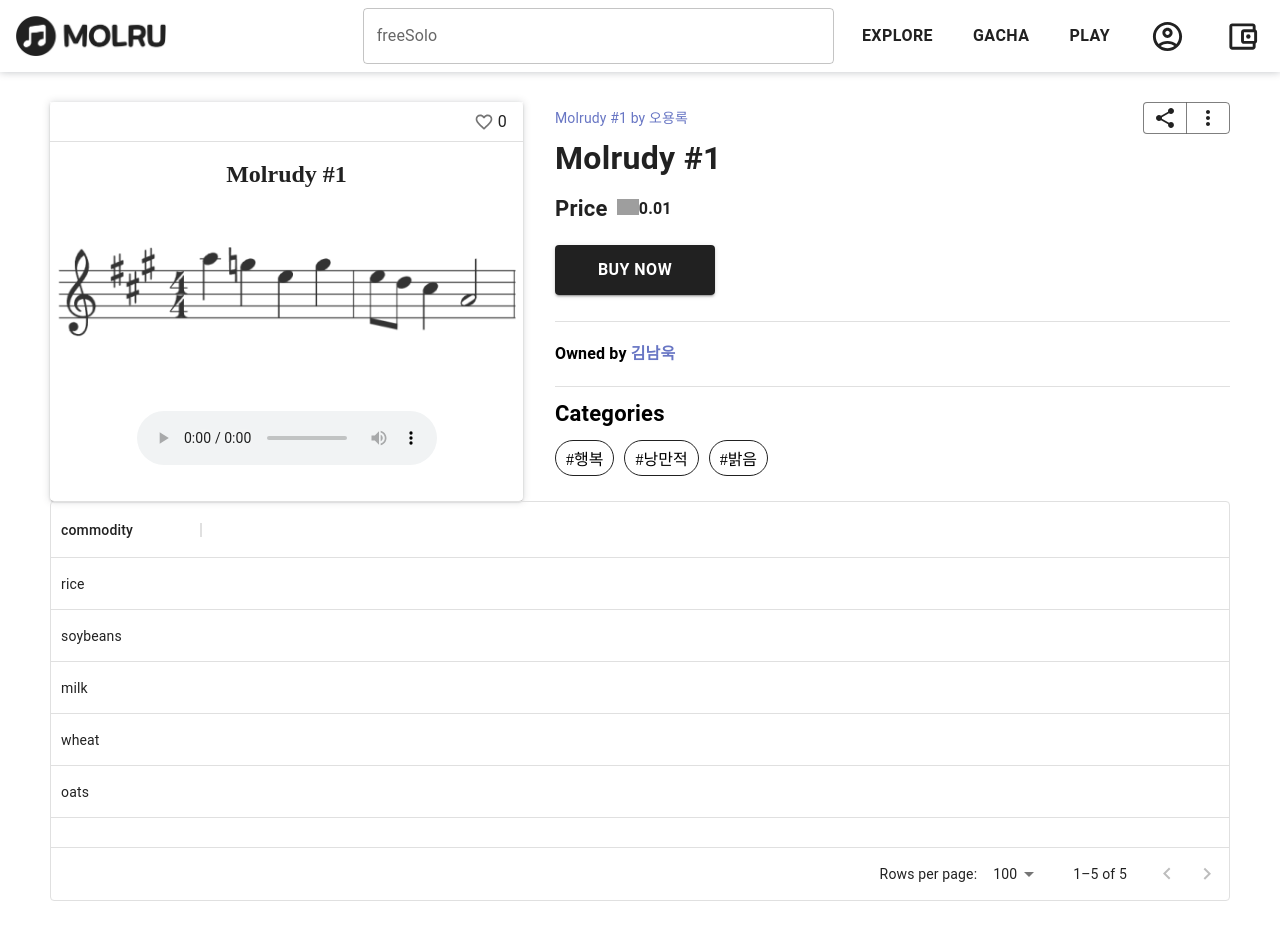
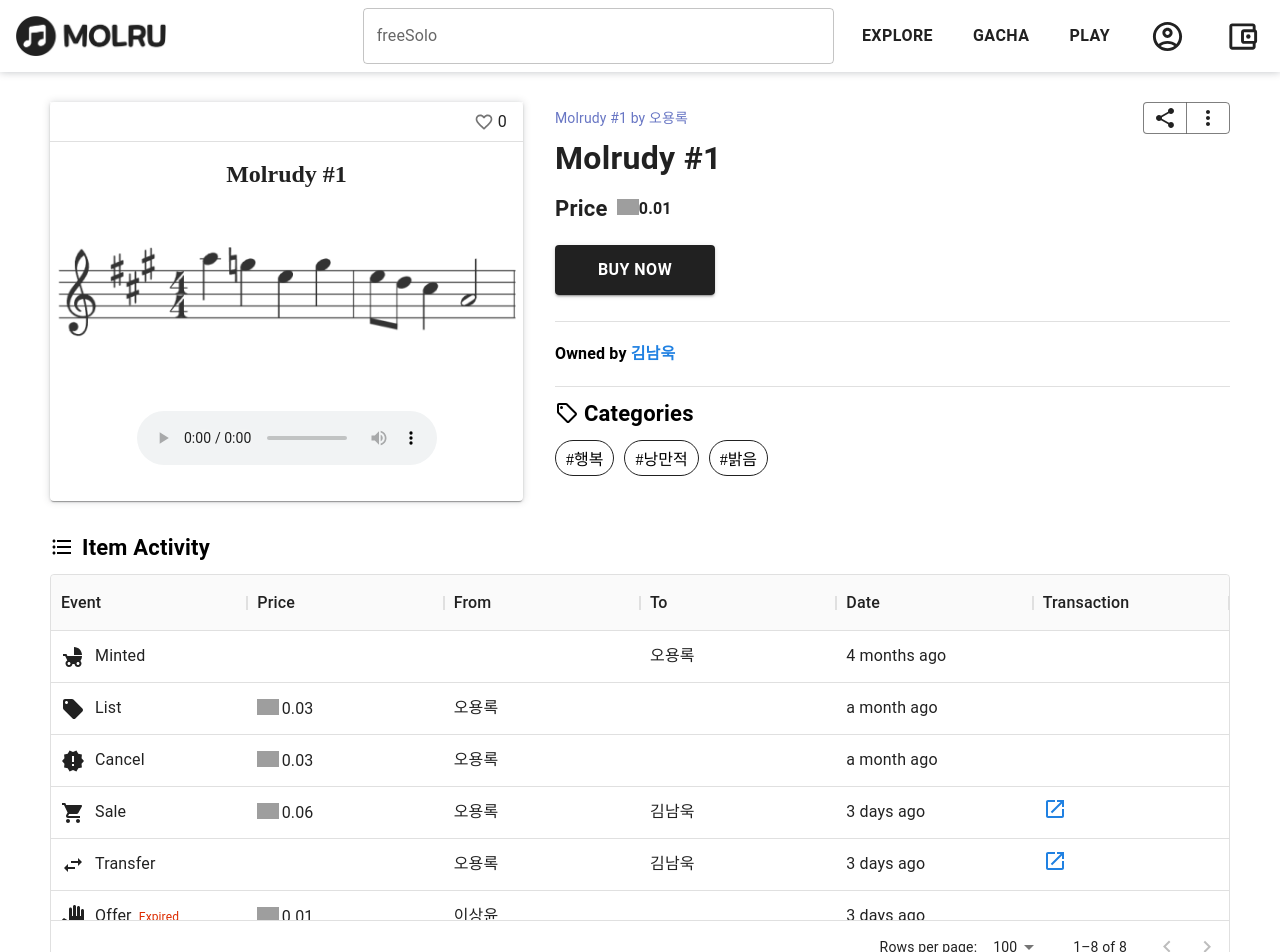
Before and after one commit to skadnr0621/MolRu, a React (Create React App) app in the folder frontend/: page /items/1 in a window 1280 px wide. Shown: the top 952 px of the page. Built offline with nearby package versions, Linux system fonts and the light colour scheme; grey boxes are pictures that could not be loaded.

Commit message:
Feat: NFT Item Detail 페이지 디자인 구현

```diff
--- a/frontend/src/components/ItemDetailActivity.js
+++ b/frontend/src/components/ItemDetailActivity.js
@@ -1,80 +1,279 @@
 import React from 'react'
 import Box from '@mui/material/Box'
-import { DataGrid, getGridStringOperators } from '@mui/x-data-grid'
+import { DataGrid } from '@mui/x-data-grid'
+import Typography from '@mui/material/Typography'
+import FormatListBulletedIcon from '@mui/icons-material/FormatListBulleted'
+import Link from '@mui/material/Link'
+import ChildFriendlyIcon from '@mui/icons-material/ChildFriendly'
+import LocalOfferIcon from '@mui/icons-material/LocalOffer'
+import ShoppingCartIcon from '@mui/icons-material/ShoppingCart'
+import SwapHorizIcon from '@mui/icons-material/SwapHoriz'
+import NewReleasesIcon from '@mui/icons-material/NewReleases'
+import PanToolIcon from '@mui/icons-material/PanTool'
+import SentimentSatisfiedIcon from '@mui/icons-material/SentimentSatisfied'
+import OpenInNewIcon from '@mui/icons-material/OpenInNew'
 
-function loadServerRows(commodityFilterValue) {
-  const serverRows = [
-    { id: '1', commodity: 'rice' },
-    { id: '2', commodity: 'soybeans' },
-    { id: '3', commodity: 'milk' },
-    { id: '4', commodity: 'wheat' },
-    { id: '5', commodity: 'oats' },
-  ]
+const rows = [
+  {
+    id: 1,
+    event: 'Minted',
+    price: '',
+    from: '',
+    to: '오용록',
+    date: '4 months ago',
+    transaction: '',
+  },
+  {
+    id: 2,
+    event: 'List',
+    price: '0.03',
+    from: '오용록',
+    to: '',
+    date: 'a month ago',
+    transaction: '',
+  },
+  {
+    id: 3,
+    event: 'Cancel',
+    price: '0.03',
+    from: '오용록',
+    to: '',
+    date: 'a month ago',
+    transaction: '',
+  },
+  {
+    id: 4,
+    event: 'Sale',
+    price: '0.06',
+    from: '오용록',
+    to: '김남욱',
+    date: '3 days ago',
+    transaction:
+      'https://etherscan.io/tx/0x52004620bd6ea9c88b113a45c720ffb85e363cf912a4d364da13846cde68658f',
+  },
+  {
+    id: 5,
+    event: 'Transfer',
+    price: '',
+    from: '오용록',
+    to: '김남욱',
+    date: '3 days ago',
+    transaction:
+      'https://etherscan.io/tx/0x52004620bd6ea9c88b113a45c720ffb85e363cf912a4d364da13846cde68658f',
+  },
+  {
+    id: 6,
+    event: 'Expired',
+    price: '0.01',
+    from: '이상윤',
+    to: '',
+    date: '3 days ago',
+    transaction: '',
+  },
+  {
+    id: 7,
+    event: 'Offer',
+    price: '0.1',
+    from: '이호열',
+    to: '',
+    date: '3 days ago',
+    transaction: '',
+  },
+  {
+    id: 8,
+    event: 'Bid Cancel',
+    price: '0.1',
+    from: '이호열',
+    to: '',
+    date: '3 days ago',
+    transaction:
+      'https://etherscan.io/tx/0x52004620bd6ea9c88b113a45c720ffb85e363cf912a4d364da13846cde68658f',
+  },
+]
 
-  return new Promise((resolve) => {
-    setTimeout(() => {
-      if (!commodityFilterValue) {
-        resolve(serverRows)
-        return
+// valueFormatter, renderCell
+const columns = [
+  { field: 'id', hide: true },
+  {
+    field: 'event',
+    headerName: 'Event',
+    flex: 1,
+    headerClassName: 'header',
+    renderCell: (params) => {
+      switch (params.value) {
+        case 'Minted':
+          return (
+            <>
+              <ChildFriendlyIcon sx={{ marginRight: '10px' }} />
+              {params.value}
+            </>
+          )
+        case 'List':
+          return (
+            <>
+              <LocalOfferIcon sx={{ marginRight: '10px' }} />
+              {params.value}
+            </>
+          )
+        case 'Sale':
+          return (
+            <>
+              <ShoppingCartIcon sx={{ marginRight: '10px' }} />
+              {params.value}
+            </>
+          )
+        case 'Transfer':
+          return (
+            <>
+              <SwapHorizIcon sx={{ marginRight: '10px' }} />
+              {params.value}
+            </>
+          )
+        case 'Cancel':
+          return (
+            <>
+              <NewReleasesIcon sx={{ marginRight: '10px' }} />
+              {params.value}
+            </>
+          )
+        case 'Offer':
+          return (
+            <>
+              <PanToolIcon sx={{ marginRight: '10px' }} />
+              {params.value}
+            </>
+          )
+        case 'Expired':
+          return (
+            <>
+              <PanToolIcon sx={{ marginRight: '10px' }} />
+              Offer
+              <Typography
+                sx={{
+                  color: '#DD2C00',
+                  fontSize: '12px',
+                  marginLeft: '7px',
+                }}
+              >
+                {params.value}
+              </Typography>
+            </>
+          )
+        case 'Bid Cancel':
+          return (
+            <>
+              <SentimentSatisfiedIcon sx={{ marginRight: '10px' }} />
+              {params.value}
+            </>
+          )
+        default:
+          return <>{params.value}</>
       }
-      resolve(
-        serverRows.filter((row) =>
-          row.commodity.toLowerCase().includes(commodityFilterValue),
-        ),
-      )
-    }, Math.random() * 500 + 100) // simulate network latency
-  })
-}
-
-const columns = [
+    },
+  },
   {
-    field: 'commodity',
-    width: 150,
-    filterOperators: getGridStringOperators().filter(
-      (operator) => operator.value === 'contains',
+    field: 'price',
+    headerName: 'Price',
+    flex: 1,
+    headerClassName: 'header',
+    renderCell: (params) => {
+      if (params.value) {
+        return (
+          <Typography>
+            <img
+              src="https://img.icons8.com/color/48/000000/ethereum.png"
+              style={{
+                height: '16px',
+                marginRight: '3px',
+                verticalAlign: 'text-top',
+              }}
+            />
+            {params.value}
+          </Typography>
+        )
+      } else {
+        return <>{params.value}</>
+      }
+    },
+  },
+  {
+    field: 'from',
+    headerName: 'From',
+    flex: 1,
+    headerClassName: 'header',
+    renderCell: (params) => (
+      <Link underline="hover" href={`account:${params.value}`}>
+        {params.value.toString()}
+      </Link>
     ),
+  },
+  {
+    field: 'to',
+    headerName: 'To',
+    flex: 1,
+    headerClassName: 'header',
+    renderCell: (params) => (
+      <Link underline="hover" href={`account:${params.value}`}>
+        {params.value.toString()}
+      </Link>
+    ),
+  },
+  {
+    field: 'date',
+    headerName: 'Date',
+    type: 'date',
+    flex: 1,
+    headerClassName: 'header',
+    // renderCell: (params) => (
+    //   // <Link
+    //   //   href={`https://etherscan.io/tx/0x5be8f0afe51f09221451919f09e093cb33c6ae43206e2e0fd427a4342862a4e9`}
+    //   // >
+    //     {params.index.toString()}
+    //   // </Link>
+    // ),
+  },
+  {
+    field: 'transaction',
+    headerName: 'Transaction',
+    flex: 1,
+    headerClassName: 'header',
+    renderCell: (params) => {
+      if (params.value) {
+        return (
+          <Link underline="hover" href={params.value}>
+            <OpenInNewIcon sx={{ color: 'rgb(32, 129, 226)' }} />
+          </Link>
+        )
+      } else {
+        return ''
+      }
+    },
   },
 ]
 
 const ItemDetailActivity = () => {
-  const [rows, setRows] = React.useState([])
-  const [filterValue, setFilterValue] = React.useState()
-  const [loading, setLoading] = React.useState(false)
-
-  const onFilterChange = React.useCallback((filterModel) => {
-    setFilterValue(filterModel.items[0].value)
-  }, [])
-
-  React.useEffect(() => {
-    let active = true
-
-    ;(async () => {
-      setLoading(true)
-      const newRows = await loadServerRows(filterValue)
-
-      if (!active) {
-        return
-      }
-
-      setRows(newRows)
-      setLoading(false)
-    })()
-
-    return () => {
-      active = false
-    }
-  }, [filterValue])
-
   return (
-    <div style={{ height: 400, width: '100%' }}>
-      <DataGrid
-        rows={rows}
-        columns={columns}
-        filterMode="server"
-        onFilterModelChange={onFilterChange}
-        loading={loading}
-      />
-    </div>
+    <Box sx={{ marginTop: '20px' }}>
+      <Typography
+        sx={{ padding: '10px 0px', fontSize: '22px', fontWeight: 'bold' }}
+      >
+        <FormatListBulletedIcon
+          sx={{ verticalAlign: 'text-top', marginRight: '8px' }}
+        />
+        Item Activity
+      </Typography>
+      <Box
+        sx={{
+          height: '400px',
+          width: '100%',
+          '& .header': {
+            backgroundColor: '#FAFAFA',
+          },
+        }}
+      >
+        <DataGrid rows={rows} columns={columns} sx={{ fontSize: '16px' }} />
+      </Box>
+    </Box>
   )
 }
 
--- a/frontend/src/components/ItemDetailCard.js
+++ b/frontend/src/components/ItemDetailCard.js
@@ -13,7 +13,7 @@ import FavoriteIcon from '@mui/icons-material/Favorite' // 좋아요 누름
 import FavoriteBorderIcon from '@mui/icons-material/FavoriteBorder' // 좋아요 안누름
 import PlayCircleIcon from '@mui/icons-material/PlayCircle'
 
-const ItemDetailCard = () => {
+const ItemDetailCard = ({ isHeader }) => {
   const [likeCnt, setLikeCnt] = useState(0)
 
   return (
@@ -25,6 +25,7 @@ const ItemDetailCard = () => {
       }}
     >
       <Card sx={{ width: '100%' }}>
+        {isHeader && (
           <CardActions
             sx={{
               height: '40px',
@@ -38,6 +39,16 @@ const ItemDetailCard = () => {
               <FavoriteBorderIcon sx={{ fontSize: '20px' }} />
             </IconButton>
           </CardActions>
+        )}
+        {!isHeader && (
+          <CardActions
+            sx={{
+              height: '40px',
+              flexDirection: 'row-reverse',
+              padding: '8px 16px',
+            }}
+          ></CardActions>
+        )}
         <CardContent
           sx={{
             color: 'rgba(0, 0, 0, 0.87)',
--- a/frontend/src/components/ItemDetailContent.js
+++ b/frontend/src/components/ItemDetailContent.js
@@ -6,6 +6,7 @@ import ButtonGroup from '@mui/material/ButtonGroup'
 import ShareIcon from '@mui/icons-material/Share'
 import MoreVertIcon from '@mui/icons-material/MoreVert'
 import Link from '@mui/material/Link'
+import LocalOfferOutlinedIcon from '@mui/icons-material/LocalOfferOutlined'
 
 const ItemDetailContent = () => {
   const categories = ['행복', '낭만적', '밝음']
@@ -114,7 +115,7 @@ const ItemDetailContent = () => {
           }}
         >
           Owned by{' '}
-          <Link href="#" underline="hover" sx={{ color: '#6876C4' }}>
+          <Link href="#" underline="hover" sx={{ color: 'rgb(32, 129, 226)' }}>
             김남욱
           </Link>
         </Typography>
@@ -128,6 +129,9 @@ const ItemDetailContent = () => {
             margin: '10px 0px',
           }}
         >
+          <LocalOfferOutlinedIcon
+            sx={{ verticalAlign: 'text-top', marginRight: '5px' }}
+          />
           Categories
         </Typography>
         <Box sx={{ display: 'flex', flexWrap: 'wrap' }}>
--- a/frontend/src/pages/ItemDetail.js
+++ b/frontend/src/pages/ItemDetail.js
@@ -9,7 +9,7 @@ import Grid from '@mui/material/Grid'
 const ItemDetailStyle = styled('div')({
   width: 'min(1280px, 100% - 100px)',
   height: 'auto',
-  margin: '30px auto 100px auto',
+  margin: '30px auto 60px auto',
   display: 'flex',
   flexDirection: 'column',
 })
@@ -20,7 +20,7 @@ const ItemDetail = () => {
       <Box sx={{ display: 'flex', height: '100%' }}>
         <Grid container spacing={4}>
           <Grid item xs={12} sm={5} md={5} lg={5}>
-            <ItemDetailCard />
+            <ItemDetailCard isHeader={true} />
           </Grid>
           <Grid item xs={12} sm={7} md={7} lg={7}>
             <ItemDetailContent />
```
Lines whose indentation alone changed are shown as unchanged.
